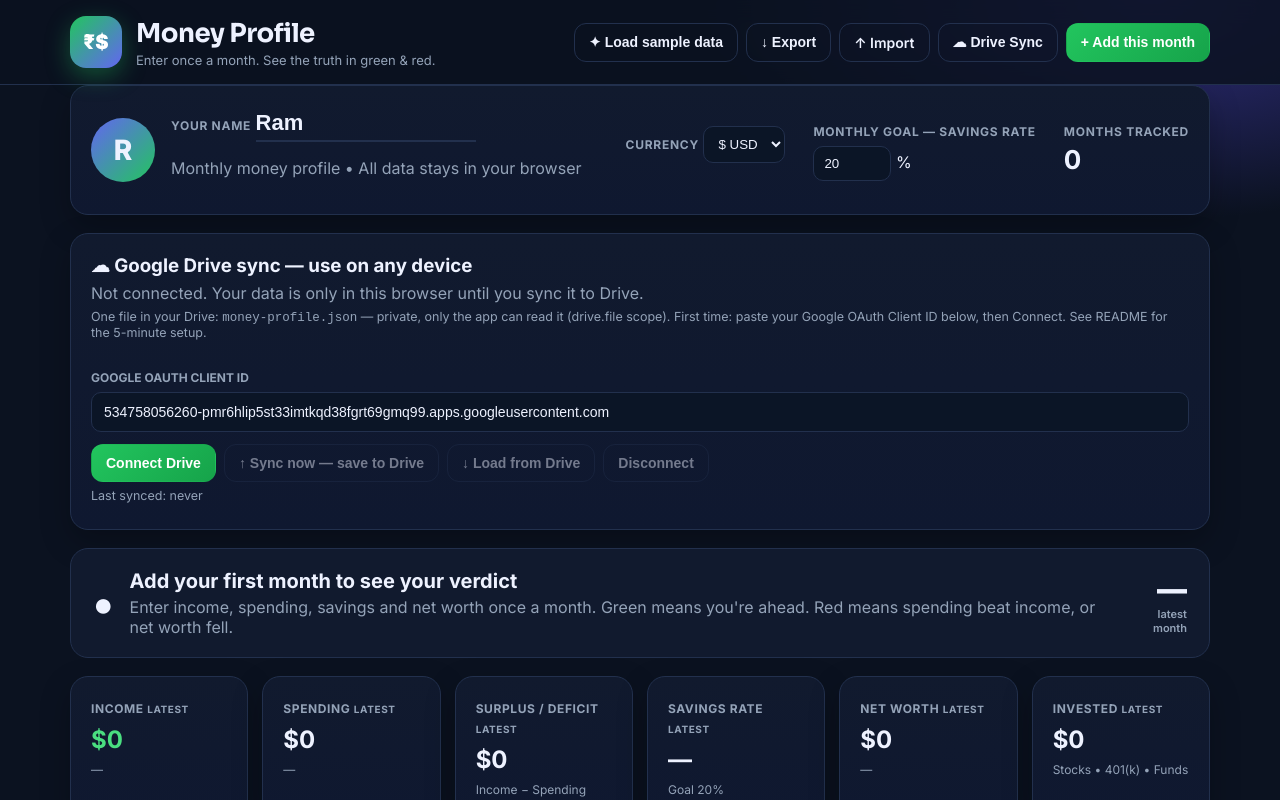
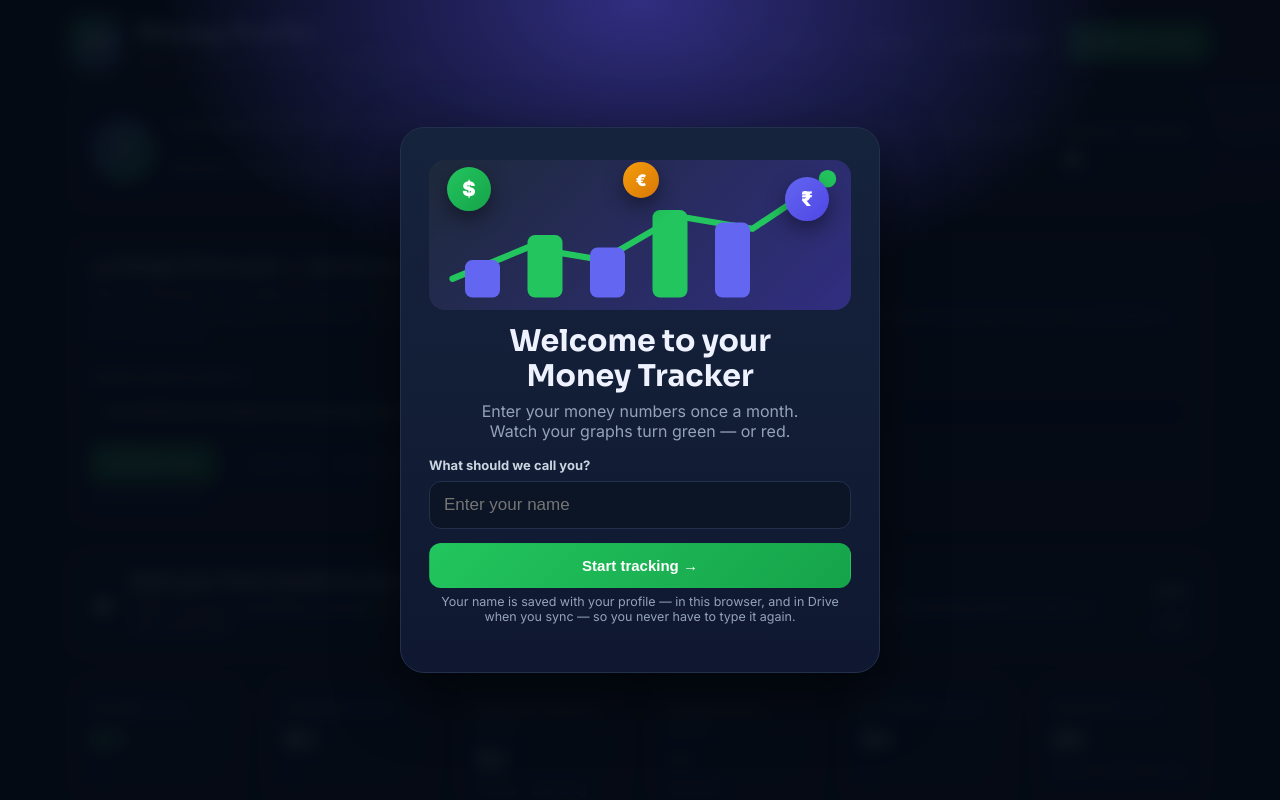
Before and after one commit to ramuram572/money-profile-tracker, a plain HTML site: page index.html in a window 1280 px wide. Shown: the top 800 px of the page. Drawn offline with nearby package versions, Linux system fonts and the light colour scheme.

Commit message:
Add welcome onboarding with own name, animated graphic, name saved to Drive

```diff
--- a/app.js
+++ b/app.js
@@ -5,7 +5,7 @@ const EXPENSE_KEYS = [['housing','Housing'],['food','Food'],['transport','Transp
 let state = load();
 let charts = {};
 
-function load(){ try{ const d = JSON.parse(localStorage.getItem(KEY)); if(d && Array.isArray(d.entries)) return d; }catch(e){} return { profile:{name:'Ram', currency:'USD', goal:20}, entries:[] }; }
+function load(){ try{ const d = JSON.parse(localStorage.getItem(KEY)); if(d && Array.isArray(d.entries)){ if(!d.profile) d.profile={name:'',currency:'USD',goal:20}; return d; } }catch(e){} return { profile:{name:'', currency:'USD', goal:20}, entries:[] }; }
 function save(){ localStorage.setItem(KEY, JSON.stringify(state)); }
 function cur(){ return state.profile.currency === 'INR' ? '₹' : state.profile.currency === 'EUR' ? '€' : state.profile.currency === 'GBP' ? '£' : '$'; }
 function money(n){ return cur() + Math.round(Number(n)||0).toLocaleString('en-US'); }
@@ -20,7 +20,11 @@ function monthLabel(m){ const [y,mo]=m.split('-'); return new Date(+y, +mo-1, 1)
 function render(){
   const entries = sorted();
   $('profileName').value = state.profile.name || '';
-  $('avatarInitial').textContent = (state.profile.name||'R')[0].toUpperCase();
+  $('avatarInitial').textContent = state.profile.name ? state.profile.name[0].toUpperCase() : '?';
+  // Welcome onboarding: ask for their own name on first use. The name is part
+  // of state.profile, so it is saved to Drive on Sync and restored on Load —
+  // they never have to type it again on any device.
+  $('welcomeOverlay').hidden = !!state.profile.name;
   $('currency').value = state.profile.currency;
   $('savingsGoal').value = state.profile.goal;
   $('monthsCount').textContent = entries.length;
@@ -126,7 +130,7 @@ $('monthForm').addEventListener('submit', ev=>{
 $('clearFormBtn').onclick=()=>{ $('monthForm').reset(); updateLive(); };
 document.querySelectorAll('.exp, #fIncome').forEach(i=>i.addEventListener('input', updateLive));
 $('addMonthBtn').onclick=()=>{ const d=new Date(); $('fMonth').value=`${d.getFullYear()}-${String(d.getMonth()+1).padStart(2,'0')}`; $('formCard').scrollIntoView({behavior:'smooth'}); $('fIncome').focus(); };
-$('profileName').addEventListener('input', e=>{ state.profile.name=e.target.value; save(); $('avatarInitial').textContent=(e.target.value||'R')[0].toUpperCase(); });
+$('profileName').addEventListener('input', e=>{ state.profile.name=e.target.value; save(); $('avatarInitial').textContent=e.target.value ? e.target.value[0].toUpperCase() : '?'; });
 $('currency').addEventListener('change', e=>{ state.profile.currency=e.target.value; save(); render(); });
 $('savingsGoal').addEventListener('input', e=>{ state.profile.goal=parseFloat(e.target.value)||20; save(); render(); });
 $('clearAllBtn').onclick=()=>{ if(confirm('Delete ALL months? This cannot be undone.')){ state.entries=[]; save(); render(); } };
@@ -243,5 +247,13 @@ $('driveBtn').onclick=()=>{ $('driveCard').scrollIntoView({behavior:'smooth'});
 $('driveClientId').addEventListener('input', e=>localStorage.setItem('moneyProfileDriveClientId', e.target.value.trim()));
 (()=>{ const savedId = localStorage.getItem('moneyProfileDriveClientId') || DEFAULT_DRIVE_CLIENT_ID; if(savedId) $('driveClientId').value = savedId; const last = localStorage.getItem('moneyProfileDriveLastSync'); if(last) $('driveLast').textContent = 'Last synced: ' + last; })();
 
+$('welcomeStart').onclick=()=>{
+  const name = $('welcomeName').value.trim();
+  if(!name){ $('welcomeName').focus(); $('welcomeName').placeholder = 'Please enter your name to continue'; return; }
+  state.profile.name = name; save(); render();
+  if(driveToken) driveSyncTo(); // save the name to Drive right away if already connected
+};
+$('welcomeName').addEventListener('keydown', e=>{ if(e.key==='Enter') $('welcomeStart').click(); });
+
 // Default month = current month
 (()=>{ const d=new Date(); $('fMonth').value=`${d.getFullYear()}-${String(d.getMonth()+1).padStart(2,'0')}`; render(); updateLive(); })();
--- a/index.html
+++ b/index.html
@@ -11,6 +11,23 @@
 <link rel="stylesheet" href="styles.css" />
 </head>
 <body>
+<!-- WELCOME / ONBOARDING -->
+<div class="welcome-overlay" id="welcomeOverlay" hidden>
+  <div class="welcome-card">
+    <div class="welcome-graphic" aria-hidden="true">
+      <div class="coin c1">$</div><div class="coin c2">₹</div><div class="coin c3">€</div>
+      <svg viewBox="0 0 320 120" class="welcome-chart"><polyline points="10,95 70,70 130,80 190,45 250,55 310,15" fill="none" stroke="#22c55e" stroke-width="5" stroke-linecap="round"/><circle cx="310" cy="15" r="7" fill="#22c55e"/><circle cx="190" cy="45" r="5" fill="#6366f1"/><rect x="20" y="80" width="28" height="30" rx="6" fill="#6366f1"/><rect x="70" y="60" width="28" height="50" rx="6" fill="#22c55e"/><rect x="120" y="70" width="28" height="40" rx="6" fill="#6366f1"/><rect x="170" y="40" width="28" height="70" rx="6" fill="#22c55e"/><rect x="220" y="50" width="28" height="60" rx="6" fill="#6366f1"/></svg>
+    </div>
+    <h2>Welcome to your<br>Money Tracker</h2>
+    <p>Enter your money numbers once a month.<br>Watch your graphs turn green — or red.</p>
+    <label>What should we call you?
+      <input id="welcomeName" placeholder="Enter your name" autocomplete="name" maxlength="40">
+    </label>
+    <button class="btn primary big" id="welcomeStart" type="button">Start tracking →</button>
+    <p class="muted small">Your name is saved with your profile — in this browser, and in Drive when you sync — so you never have to type it again.</p>
+  </div>
+</div>
+
 <header class="topbar">
   <div class="wrap topbar-inner">
     <div class="brand">
@@ -34,10 +51,10 @@
   <!-- PROFILE -->
   <section class="card profile-card">
     <div class="profile-left">
-      <div class="avatar" id="avatarInitial">R</div>
+      <div class="avatar" id="avatarInitial">?</div>
       <div>
         <label class="field-label">Your name</label>
-        <input id="profileName" class="inline-input" value="Ram" placeholder="Your name" />
+        <input id="profileName" class="inline-input" value="" placeholder="Enter your name" />
         <p class="muted" id="profileSub">Monthly money profile • All data stays in your browser</p>
       </div>
     </div>
--- a/styles.css
+++ b/styles.css
@@ -17,6 +17,25 @@ main{padding:26px 0 40px}
 .muted{color:var(--muted)}.small{font-size:12.5px}.center{text-align:center}
 .profile-fields{display:flex;gap:28px;flex-wrap:wrap}.profile-fields select,.profile-fields input{background:#0b1526;border:1px solid var(--line);color:var(--text);border-radius:10px;padding:9px 10px;margin-top:6px}.big-num{font-size:26px;display:block;margin-top:4px}
 .drive-card{margin-top:18px;display:flex;justify-content:space-between;gap:20px;flex-wrap:wrap}.drive-card h3{margin:0 0 6px}.drive-card p{margin:6px 0}.drive-fields{min-width:320px;flex:1}.drive-fields label{font-size:12px;color:var(--muted);font-weight:700;text-transform:uppercase}.drive-fields input{width:100%;background:#0b1526;border:1px solid var(--line);color:var(--text);border-radius:10px;padding:11px 12px;margin-top:6px;font-size:14px}.drive-actions{display:flex;gap:8px;flex-wrap:wrap;margin-top:12px}.drive-actions .btn:disabled{opacity:.45;cursor:not-allowed}
+/* Welcome onboarding */
+.welcome-overlay{position:fixed;inset:0;z-index:50;background:radial-gradient(800px 500px at 50% 0%,#312e81 0,transparent 60%),rgba(5,10,20,.92);backdrop-filter:blur(8px);display:grid;place-items:center;padding:20px}
+.welcome-overlay[hidden]{display:none}
+.welcome-card{max-width:480px;width:100%;text-align:center;background:linear-gradient(180deg,#16233d,#0f1830);border:1px solid var(--line);border-radius:24px;padding:32px 28px;box-shadow:0 24px 60px rgba(0,0,0,.5);animation:pop .45s ease}
+@keyframes pop{from{transform:translateY(14px) scale(.97);opacity:0}to{transform:none;opacity:1}}
+.welcome-graphic{position:relative;height:150px;margin-bottom:8px;overflow:hidden;border-radius:16px;background:linear-gradient(135deg,#1e293b,#312e81)}
+.welcome-chart{width:100%;height:100%;animation:chartIn 1.2s ease}
+@keyframes chartIn{from{opacity:0;transform:translateY(10px)}to{opacity:1;transform:none}}
+.coin{position:absolute;width:44px;height:44px;border-radius:50%;display:grid;place-items:center;font-weight:900;font-size:20px;color:#fff;box-shadow:0 8px 20px rgba(0,0,0,.4);animation:float 3s ease-in-out infinite}
+.coin.c1{background:linear-gradient(135deg,#22c55e,#16a34a);left:18px;top:14px}
+.coin.c2{background:linear-gradient(135deg,#6366f1,#4f46e5);right:22px;top:26px;animation-delay:.6s}
+.coin.c3{background:linear-gradient(135deg,#f59e0b,#d97706);left:46%;top:8px;animation-delay:1.1s;width:36px;height:36px;font-size:16px}
+@keyframes float{0%,100%{transform:translateY(0)}50%{transform:translateY(-9px)}}
+.welcome-card h2{font-family:Sora,Inter,sans-serif;font-size:30px;line-height:1.15;margin:14px 0 8px}
+.welcome-card p{color:var(--muted);margin:6px 0 16px}
+.welcome-card label{display:block;text-align:left;font-size:13px;font-weight:700;color:#cbd5e1}
+.welcome-card input{width:100%;background:#0b1526;border:1px solid var(--line);color:var(--text);border-radius:12px;padding:13px 14px;margin:8px 0 14px;font-size:17px}
+.welcome-card input:focus{outline:2px solid #22c55e55;border-color:var(--green)}
+.welcome-card .btn{width:100%}
 .verdict{margin-top:18px;border-radius:var(--radius);padding:20px 22px;display:flex;gap:16px;align-items:center;border:1px solid var(--line)}
 .verdict.green{background:linear-gradient(90deg,rgba(34,197,94,.22),rgba(34,197,94,.05));border-color:#14532d}
 .verdict.red{background:linear-gradient(90deg,rgba(239,68,68,.22),rgba(239,68,68,.05));border-color:#7f1d1d}
```
